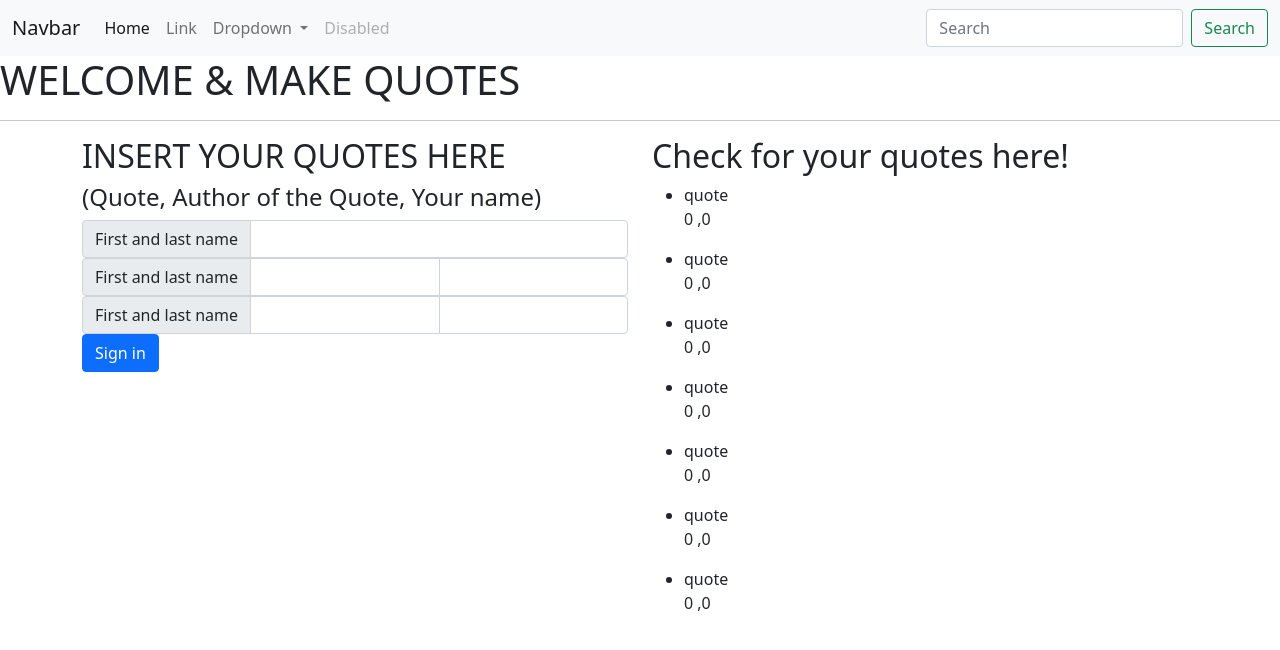
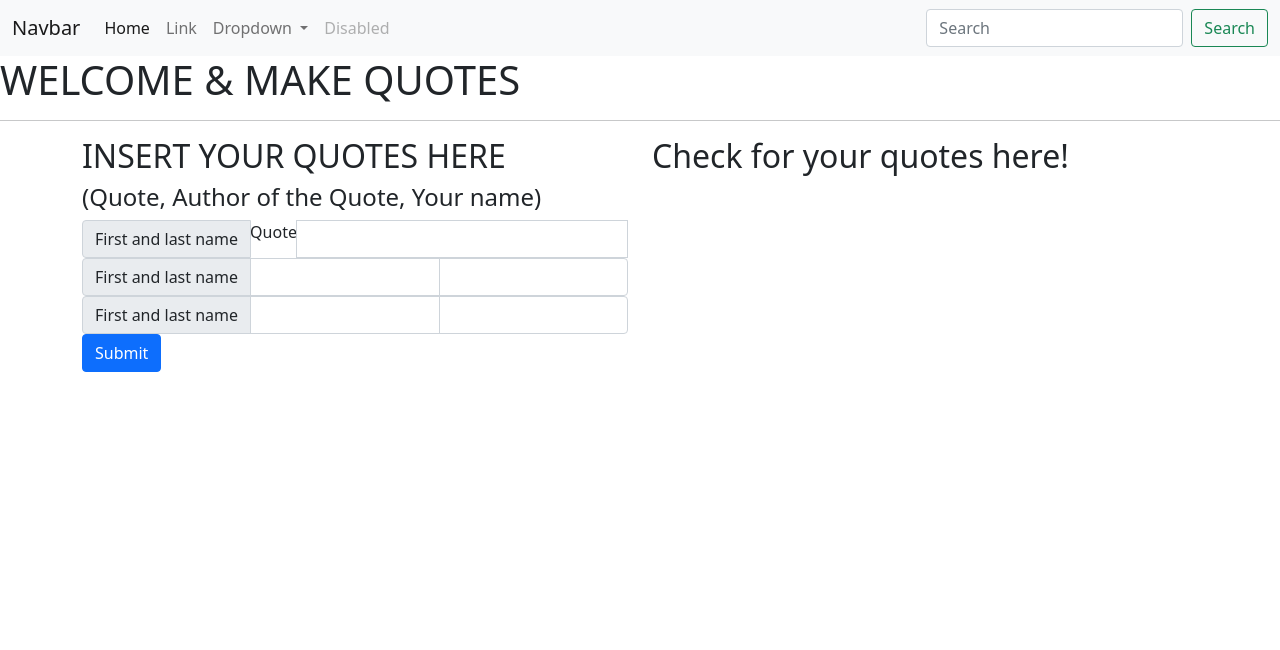
Before and after one commit to Charity-Mutembei/QUOTESW1, an Angular app: page / in a window 1280 px wide. Shown: the top 650 px of the page. Built offline with nearby package versions, Linux system fonts and the light colour scheme.

Commit message:
form change

```diff
--- a/angular.json
+++ b/angular.json
@@ -98,6 +98,9 @@
             ],
             "scripts": []
           }
+        },
+        "deploy": {
+          "builder": "angular-cli-ghpages:deploy"
         }
       }
     }
--- a/package.json
+++ b/package.json
@@ -28,6 +28,7 @@
     "@angular/compiler-cli": "~13.3.0",
     "@types/jasmine": "~3.10.0",
     "@types/node": "^12.11.1",
+    "angular-cli-ghpages": "^1.0.0",
     "jasmine-core": "~4.0.0",
     "karma": "~6.3.0",
     "karma-chrome-launcher": "~3.1.0",
--- a/src/app/app.module.ts
+++ b/src/app/app.module.ts
@@ -1,5 +1,6 @@
 import { NgModule } from '@angular/core';
 import { BrowserModule } from '@angular/platform-browser';
+import { FormsModule } from '@angular/forms';
 
 import { AppRoutingModule } from './app-routing.module';
 import { AppComponent } from './app.component';
@@ -16,7 +17,9 @@ import { FormComponent } from './form/form.component';
   ],
   imports: [
     BrowserModule,
-    AppRoutingModule
+    AppRoutingModule,
+    FormsModule
+
   ],
   providers: [],
   bootstrap: [AppComponent]
--- a/src/app/form/form.component.html
+++ b/src/app/form/form.component.html
@@ -1,8 +1,15 @@
+<form #quotesForm='ngForm'>
     <div>
         <div class="input-group">
             <span class="input-group-text">First and last name</span>
-        <input type="text" aria-label="First name" class="form-control">
+            <label for="quote">Quote</label>
+            <input type="text" required class="form-control" id="name" [(ngModel)]="newQuote.name" name="name" #name='ngModel' required>
+
+            <!-- Display {{newQuote.name}} works -->
             <!-- <input type="text" aria-label="Last name" class="form-control"> -->
+            <div [hidden]="name.valid || name.pristine" class="alert alert-danger">
+                <p>Name is required</p>
+            </div>
           </div>
         <div class="input-group">
             <span class="input-group-text">First and last name</span>
@@ -15,6 +22,7 @@
             <input type="text" aria-label="Last name" class="form-control">
           </div>
         <div>
-        <button type="submit" class="btn btn-primary">Sign in</button>
+            <button type="submit" class="btn btn-primary">Submit</button>
         </div>
     </div>
+</form>
--- a/src/app/form/form.component.ts
+++ b/src/app/form/form.component.ts
@@ -1,4 +1,6 @@
+import { Quote } from '@angular/compiler';
 import { Component, OnInit } from '@angular/core';
+import { Quotes } from '../quotes';
 
 @Component({
   selector: 'app-form',
@@ -6,6 +8,7 @@ import { Component, OnInit } from '@angular/core';
   styleUrls: ['./form.component.css']
 })
 export class FormComponent implements OnInit {
+  newQuote = new Quotes ("", 0, "", 0, 0);
 
   constructor() { }
 
--- a/src/app/quotes/quotes.component.html
+++ b/src/app/quotes/quotes.component.html
@@ -1,7 +1,7 @@
-<div>
+<!-- <div>
     <ul *ngFor="let quote of quotes">
         <li>{{quote.quote}}</li>
         <span>{{quote.upvote}}</span> ,<span>{{quote.downvote}}</span>
 
     </ul>
-</div>
+</div> -->
--- a/src/app/quotes/quotes.component.ts
+++ b/src/app/quotes/quotes.component.ts
@@ -8,13 +8,14 @@ import { Quotes } from '../quotes'
 export class QuotesComponent implements OnInit {
   quotes: Quotes [] = [
     // (name:string, id:number, quote:string, upvote:number, downvote:number)
-    new Quotes('quotes authors name', 1, 'quote', 0, 0, ),
-    new Quotes('quotes authors name', 2, 'quote', 0, 0, ),
-    new Quotes('quotes authors name', 3, 'quote', 0, 0, ),
-    new Quotes('quotes authors name', 4, 'quote', 0, 0, ),
-    new Quotes('quotes authors name', 5, 'quote', 0, 0, ),
-    new Quotes('quotes authors name', 6, 'quote', 0, 0, ),
-    new Quotes('quotes authors name', 7, 'quote', 0, 0, )
+    // new Quotes('quotes authors name', 1, 'quote', 0, 0, ),
+    // new Quotes('quotes authors name', 2, 'quote', 0, 0, ),
+    // new Quotes('quotes authors name', 3, 'quote', 0, 0, ),
+    // new Quotes('quotes authors name', 4, 'quote', 0, 0, ),
+    // new Quotes('quotes authors name', 5, 'quote', 0, 0, ),
+    // new Quotes('quotes authors name', 6, 'quote', 0, 0, ),
+    // new Quotes('quotes authors name', 7, 'quote', 0, 0, )
+
   ]
 
   constructor() { }
```
Also changed, not shown: 1 other file (tests, documents, lock files or other folders). Lines whose indentation alone changed are shown as unchanged.
